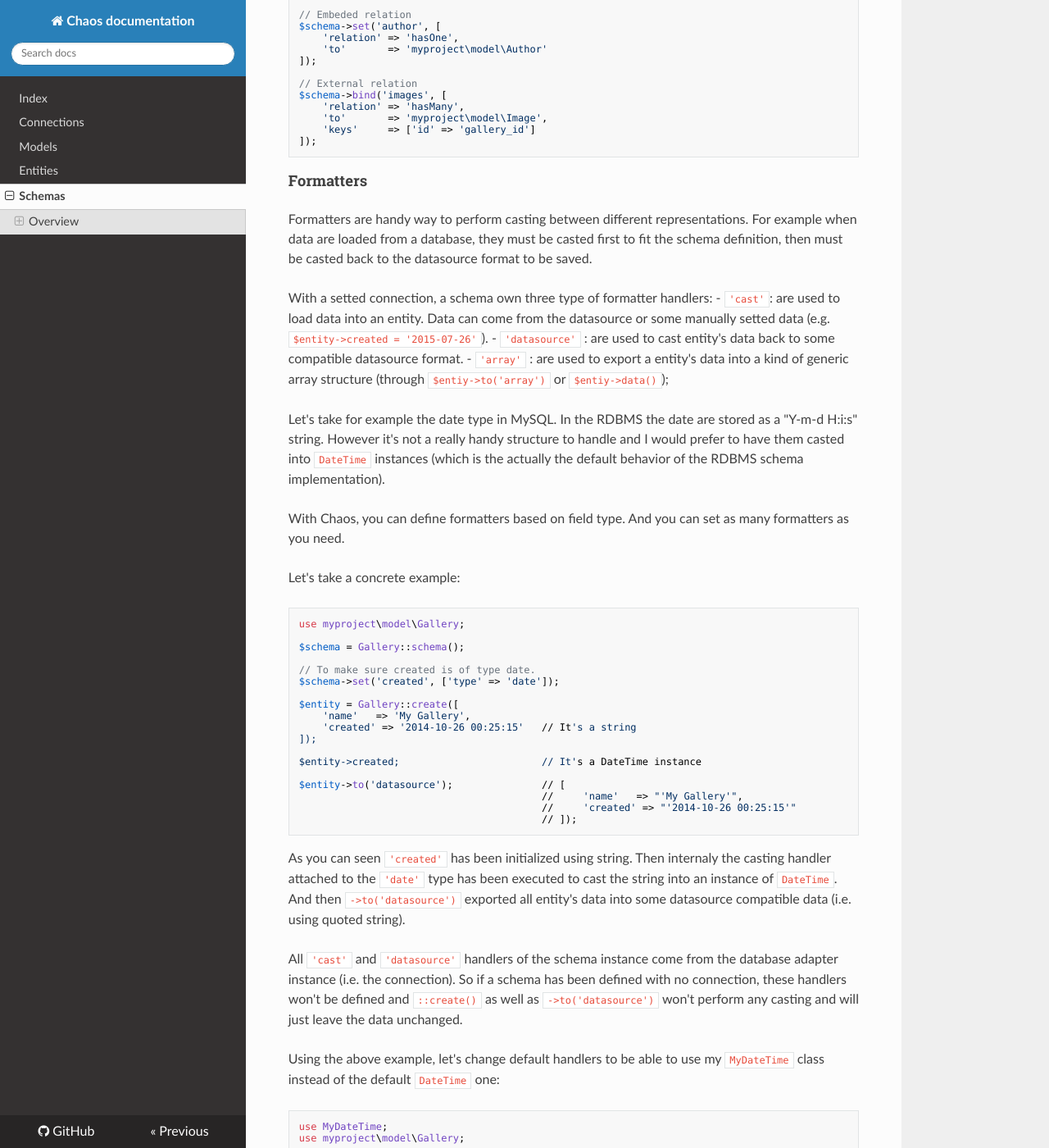
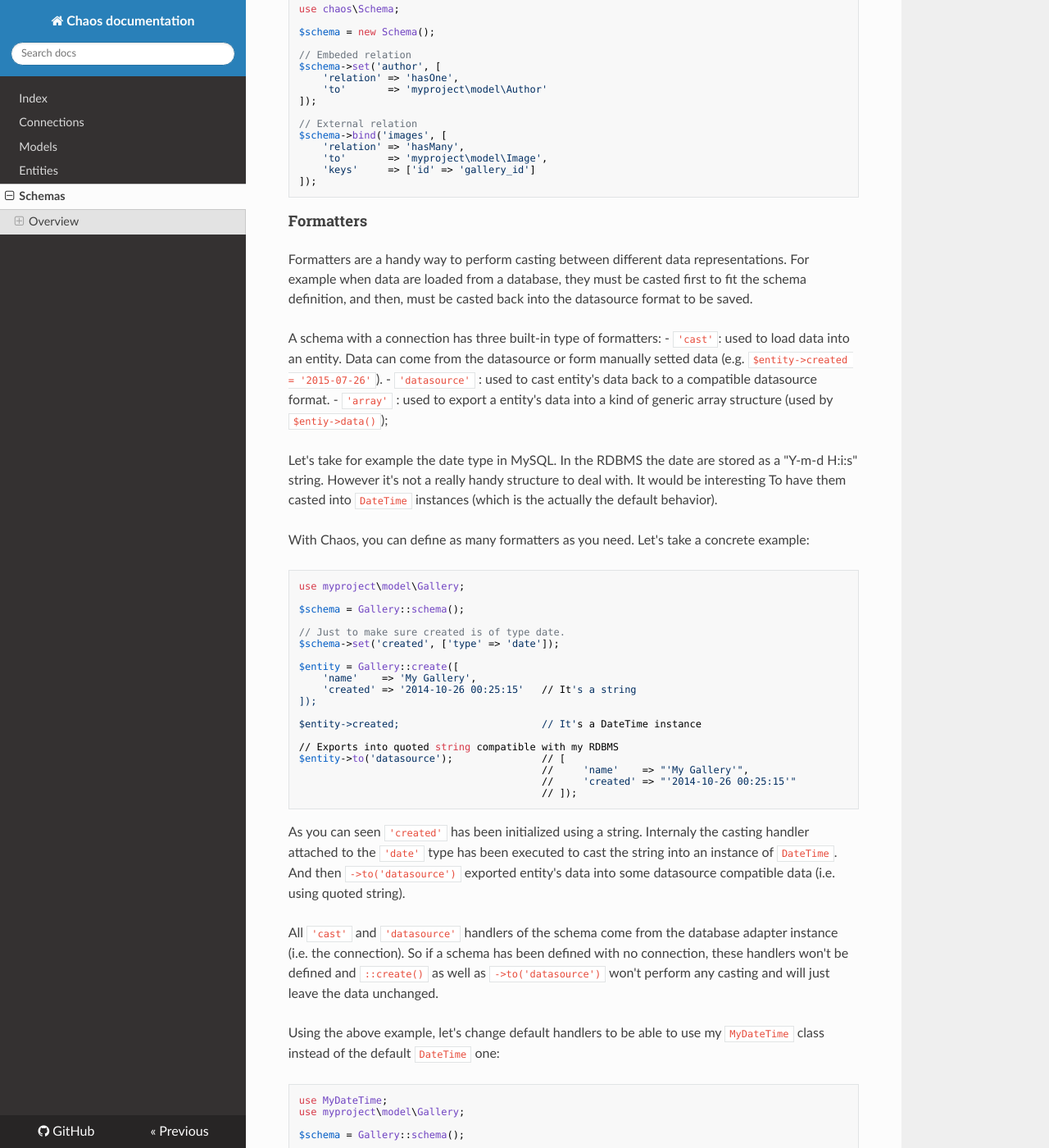
Before and after one commit to crysalead/chaos-orm, an MkDocs documentation site: the page built from docs/schemas.md, in a window 1280 px wide and 1400 px high, scrolled down 2552 px. Shown: the whole window at 82% size. Built offline with MkDocs 1.6.1, drawn with Linux system fonts in a browser that asks for light colours; nearby versions of some CDN libraries; old or Windows-style settings are respelled for this version of MkDocs; some of the changed text lies outside the part shown.

Commit message:
Updates documentation.

````diff
--- a/docs/schemas.md
+++ b/docs/schemas.md
@@ -9,11 +9,13 @@
 
 ### <a name="overview"></a>Overview
 
-The Schema abstraction is the central point of the Chaos data abstraction layer. Long story short, it corresponds to the mapper part of the DataMapper pattern. Schema instnces are bridges between in-memory entities representation and datasources storage.
+The Schema abstraction is the central point of the Chaos data abstraction layer. Schema instances are bridges between in-memory entities representation and datasources storage.
 
-Schemas can be compounded by:
+Note: `Schema` corresponds to the mapper part in the DataMapper pattern.
+
+Schemas are compounded by:
 * fields
-* and relationships (through the model references).
+* and relationships (through model class name references).
 
 #### <a name="fields"></a>Fields
 
@@ -47,7 +49,7 @@ With the RDBMS schema implementation, you can rely on the following `'type'` def
 * `'binary'`
 * `'uuid'`
 
-And each type above will be matched to a RDBMS type definition through the dedicaded database adapter.
+Each type above will be matched to a RDBMS type definition through the dedicaded database adapter.
 
 However it's also possible to create you own types and also override the default ones. See the [custom types section bellow](#types) for more informations on types.
 
@@ -64,27 +66,27 @@ $schema->set('user.lastname',  ['type' => 'string']);
 $schema->set('comments',       ['type' => 'id', 'array' => true]);
 ```
 
-Note: 26/07/2015, the PostgreSQL database adapter doesn't support this high level feature as the time I'm writing this documentation.
+Note: 26/07/2015, the PostgreSQL database adapter doesn't support this high level feature yet as the time I'm writing this documentation.
 
 Field definition can have the following options:
 
-* `'default'`: sets the default field value.
-* `'array'`: indicates if it's a collection of `'type'` or not.
+* `'default'`: sets a default field value.
+* `'array'`: indicates whether it's a collection of `'type'` or just a `'type'` value.
 * `'null'`: indicates if the null value is allowed.
-* `'use'`: allows to use a specifi RDBMS type definition (e.g `['type' => 'integer', 'use' => 'int8']`).
+* `'use'`: allows to use a specific RDBMS type definition (e.g `['type' => 'integer', 'use' => 'int8']`).
 
 #### <a name="relations"></a>Relations
 
 There's two way to set up a relation:
 
-* `->bind()`: is used to define external relation via foreign keys for example.
-* `->set()`: is used to define embeded relation (same as for fields).
+* `->bind()`: is used to define external relations (i.e via foreign keys).
+* `->set()`: is used to define embeded relations (i.e same method as for fields).
 
-The first parameter of methods will be the name of the relation (which mean the name of the field name used to store the relationship data). And the second parameter is an array of options where possible values are:
+The first parameter of methods will be the name of the relation (which mean the name of the field name used to store the relationship data). And the second parameter is an array of options. Possible values are:
 
 * `'relation'`: The name of the relationship (i.e 'belongsTo', 'hasOne', 'hasMany' or 'hasManyThrough').
 * `'to'`: The target model name, can be a fully namespaced class name or just the class name if it belongs to the same namespace of the source.
-* `'keys'`: A key value array where the key is the field name of the indentifier in the source model and the value, the indentifier in the target model (i.e. `['fromId' => 'toId']`).
+* `'keys'`: A key value array where the key is the field name of the ID in the source model and the value, the ID in the target model (i.e. `['fromId' => 'toId']`).
 * `'link'`: For relational databases, the only valid value is `Relationship::LINK_KEY`, which means a foreign key. But for document-oriented and other non-relational databases, different types of linking, including key lists or even embedding.
 
 Example:
@@ -110,43 +112,42 @@ $schema->bind('images', [
 
 #### <a name="formatters"></a>Formatters
 
-Formatters are handy way to perform casting between different representations. For example when data are loaded from a database, they must be casted first to fit the schema definition, then must be casted back to the datasource format to be saved.
+Formatters are a handy way to perform casting between different data representations. For example when data are loaded from a database, they must be casted first to fit the schema definition, and then, must be casted back into the datasource format to be saved.
 
-With a setted connection, a schema own three type of formatter handlers:
-- `'cast'`: are used to load data into an entity. Data can come from the datasource or some manually setted data (e.g. `$entity->created = '2015-07-26'`).
-- `'datasource'` : are used to cast entity's data back to some compatible datasource format.
-- `'array'` : are used to export a entity's data into a kind of generic array structure (through `$entiy->to('array')` or `$entiy->data()`);
+A schema with a connection has three built-in type of formatters:
+- `'cast'`: used to load data into an entity. Data can come from the datasource or form manually setted data (e.g. `$entity->created = '2015-07-26'`).
+- `'datasource'` : used to cast entity's data back to a compatible datasource format.
+- `'array'` : used to export a entity's data into a kind of generic array structure (used by `$entiy->data()`);
 
-Let's take for example the date type in MySQL. In the RDBMS the date are stored as a "Y-m-d H:i:s" string. However it's not a really handy structure to handle and I would prefer to have them casted into `DateTime` instances (which is the actually the default behavior of the RDBMS schema implementation).
+Let's take for example the date type in MySQL. In the RDBMS the date are stored as a "Y-m-d H:i:s" string. However it's not a really handy structure to deal with. It would be interesting To have them casted into `DateTime` instances (which is the actually the default behavior).
 
-With Chaos, you can define formatters based on field type. And you can set as many formatters as you need.
-
-Let's take a concrete example:
+With Chaos, you can define as many formatters as you need. Let's take a concrete example:
 
 ```php
 use myproject\model\Gallery;
 
 $schema = Gallery::schema();
 
-// To make sure created is of type date.
+// Just to make sure created is of type date.
 $schema->set('created', ['type' => 'date']);
 
 $entity = Gallery::create([
-    'name'   => 'My Gallery',
+    'name'    => 'My Gallery',
     'created' => '2014-10-26 00:25:15'   // It's a string
 ]);
 
 $entity->created;                        // It's a DateTime instance
 
+// Exports into quoted string compatible with my RDBMS
 $entity->to('datasource');               // [
-                                         //     'name'   => "'My Gallery'",
+                                         //     'name'    => "'My Gallery'",
                                          //     'created' => "'2014-10-26 00:25:15'"
                                          // ]);
 ```
 
-As you can seen `'created'` has been initialized using string. Then internaly the casting handler attached to the `'date'` type has been executed to cast the string into an instance of `DateTime`. And then `->to('datasource')` exported all entity's data into some datasource compatible data (i.e. using quoted string).
+As you can seen `'created'` has been initialized using a string. Internaly the casting handler attached to the `'date'` type has been executed to cast the string into an instance of `DateTime`. And then `->to('datasource')` exported entity's data into some datasource compatible data (i.e. using quoted string).
 
-All `'cast'` and `'datasource'` handlers of the schema instance come from the database adapter instance (i.e. the connection). So if a schema has been defined with no connection, these handlers won't be defined and `::create()` as well as `->to('datasource')` won't perform any casting and will just leave the data unchanged.
+All `'cast'` and `'datasource'` handlers of the schema come from the database adapter instance (i.e. the connection). So if a schema has been defined with no connection, these handlers won't be defined and `::create()` as well as `->to('datasource')` won't perform any casting and will just leave the data unchanged.
 
 Using the above example, let's change default handlers to be able to use my `MyDateTime` class instead of the default `DateTime` one:
 
@@ -156,10 +157,10 @@ use myproject\model\Gallery;
 
 $schema = Gallery::schema();
 
-// To make sure created is of type date.
+// Just to make sure created is of type date.
 $schema->set('created', ['type' => 'date']);
 
-// The casting handler
+// Override the date handler (casting context)
 $schema->formatter('cast', 'date', function($value, $options = []) {
     if (is_numeric($value)) {
         return new MyDateTime('@' . $value);
@@ -181,25 +182,26 @@ $schema->formatter('datasource', 'date', function($value, $options = []) {
 });
 
 $entity = Gallery::create([
-    'name'   => 'My Gallery',
+    'name'    => 'My Gallery',
     'created' => '2014-10-26 00:25:15'   // It's a string
 ]);
 
 $entity->created;                        // It's a MyDateTime instance
 
+// Exports into quoted string compatible with my RDBMS
 $entity->to('datasource');               // [
-                                         //     'name'   => "'My Gallery'",
+                                         //     'name'    => "'My Gallery'",
                                          //     'created' => "'2014-10-26 00:25:15'"
                                          // ]);
 ```
 
-The fact that the `'cast'` handler manage several types of data is necessery because the casting handlers are used to cast datasource data as well as manually setted data (e.g. `$entity->created = '2015-07-26'`).
+The fact that the `'cast'` handler manage several types of data is necessery because the casting handlers are used to cast datasource data as well as manually setted data like `$entity->created = '2015-07-26'`.
 
 Also, the `'datasource'` handler need to manage several types of data because `'cast'` handlers are optionnals so there's no warranty that the passed value is of a specific type.
 
 ##### Custom Formatters
 
-It's also possible to define some custom formatters. To do so, you need to add you custom handlers using the `->formatter()` method with a specific key for example in this case `'form'` since I want this custom export for my `<form>`.
+It's also possible to define some custom formatters. To do so, you need to add you custom handler using the `->formatter()` method with a specific key. Let's take the following example where I want a custom export of entities's data for `<form>`s.
 
 Example:
 
@@ -235,9 +237,9 @@ $entity->to('form', ['format' => 'Y-m-d']); // [
 
 #### <a name="types"></a>Custom types
 
-With Chaos it's possible to add your custom data types. For example it can be interesting to add some PostgreSQL geometric types to make them casted into objects by formatters, instead of working with string values.
+With Chaos it's possible to add your custom data types. For example it can be interesting to add some PostgreSQL geometric types to make them casted into objects by formatters, instead of dealing with string values.
 
-Adding a new type only require to set at least a `'cast'` && `'datasource'` handler for the new data type.
+Adding a new type requires to set at least a `'cast'` and a `'datasource'` handler.
 
 Example:
 
@@ -280,4 +284,4 @@ $schema->remove(['id' => $id]);               // removes raw datas
 $schema->drop();                              // drops the table
 ```
 
-The fact there's no additional abstraction layer between models and schemas allows to take advantages of any kind of datasource features by simply extending your base models.
+The fact there's no additional abstraction layer between models and schemas allows to take advantages of any kind of datasource features by simply extending your base models and making a use of it.
````
Also changed, not shown: other parts of docs/schemas.md (+4 -2 lines), README.md (+22 -21 lines), docs/README.md (+24 -19 lines), docs/connections.md (+11 -9 lines), docs/entities.md (+34 -27 lines), docs/models.md (+19 -22 lines).
